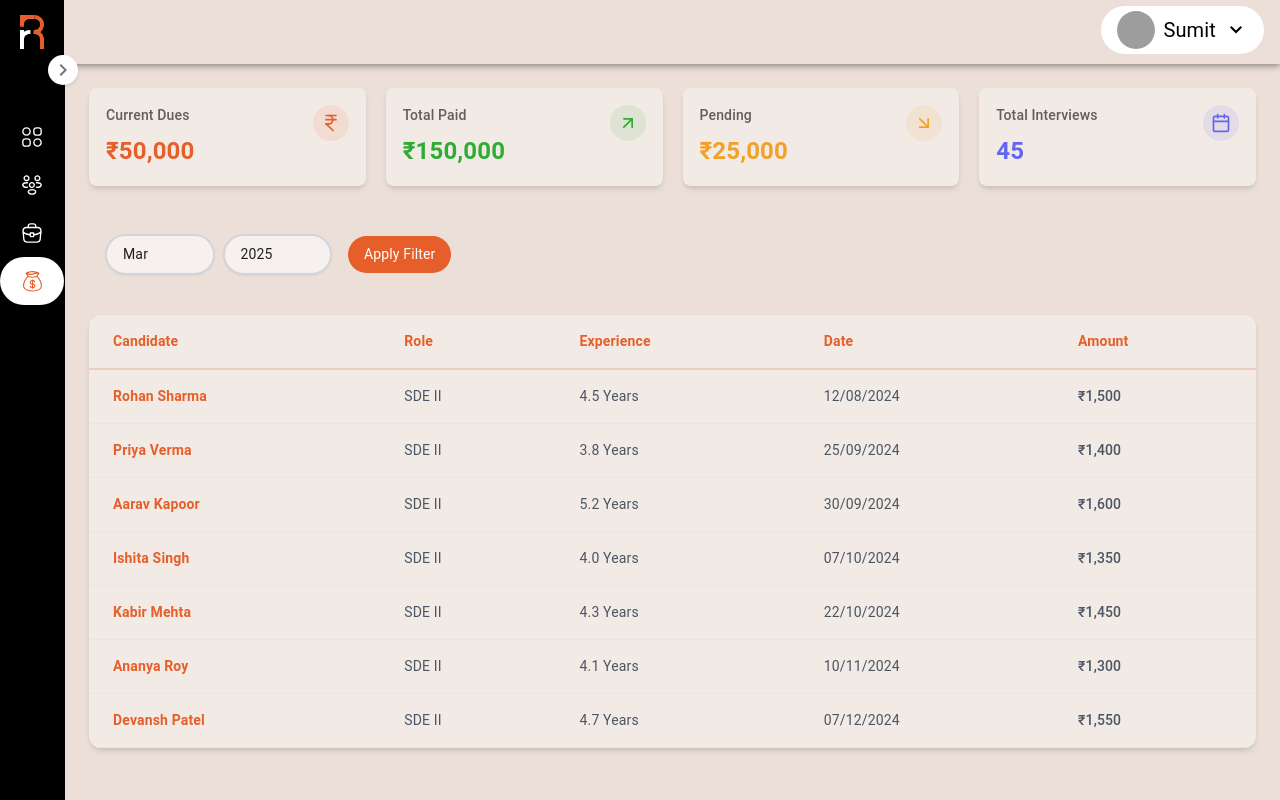
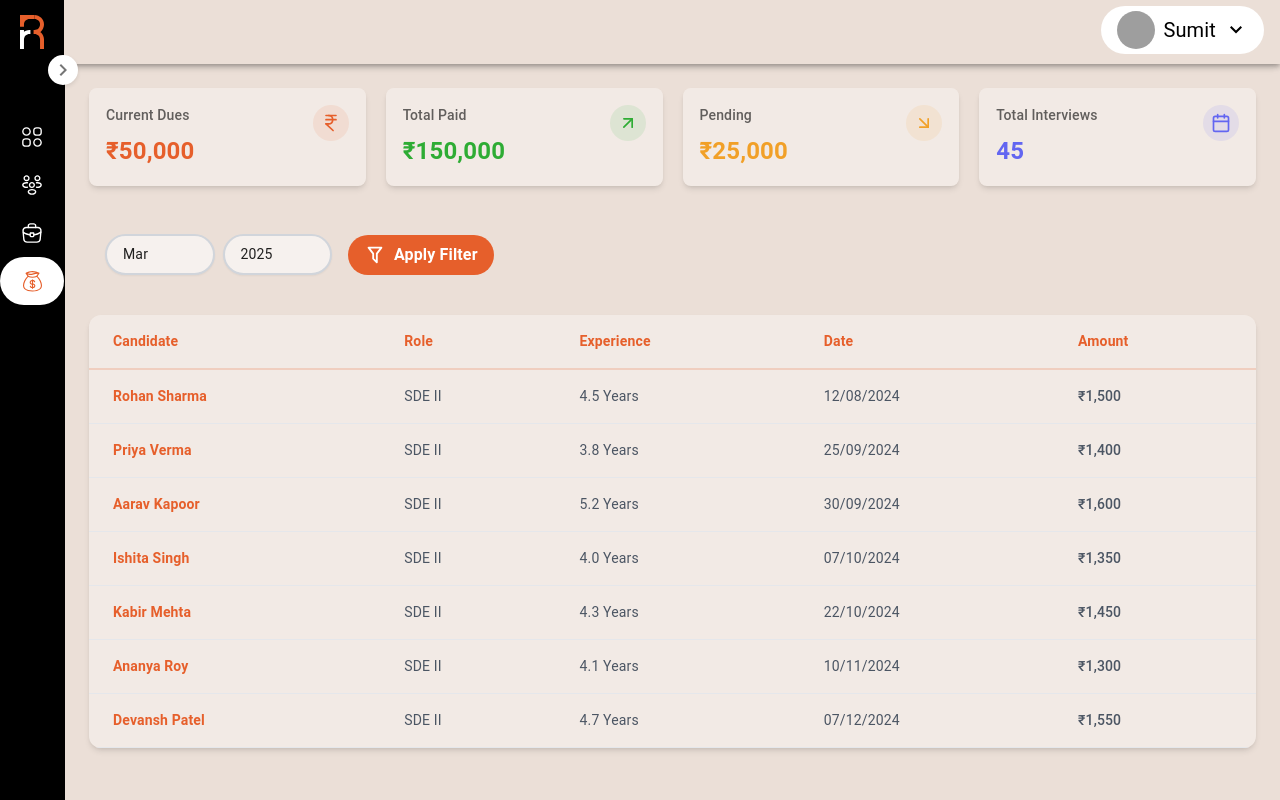
Before and after one commit to Roshan8319/Interview-Front, a React (Vite) app in the folder Frontend/: page /client/finance in a window 1280 px wide. Built offline with nearby package versions, Linux system fonts and the light colour scheme; grey boxes are pictures that could not be loaded.

Commit message:
Added icon to apply filter

```diff
--- a/Frontend/src/Components/Client/InterviewPlatform/VerticalNavigationLinks/Finance.jsx
+++ b/Frontend/src/Components/Client/InterviewPlatform/VerticalNavigationLinks/Finance.jsx
@@ -195,8 +195,13 @@ function Finance() {
         </div>
         <button
           onClick={filterDataByDate}
-          className="px-4 py-2 bg-[#E65F2B] text-white rounded-3xl hover:bg-[#d44d1b] transition-colors"
+          className="px-4 py-2 bg-[#E65F2B] flex justify-center items-center text-white font-semibold text-[16px] rounded-3xl hover:bg-[#d44d1b] transition-colors"
         >
+          <div className='flex items-center justify-center mr-2'>
+            <svg width="22" height="22" viewBox="0 0 18 18" fill="none" xmlns="http://www.w3.org/2000/svg">
+              <path d="M3.75 3H14.25L10.5 7.875V15L7.5 12V7.875L3.75 3Z" stroke="white" stroke-width="1.5" stroke-linecap="round" stroke-linejoin="round" />
+            </svg>
+          </div>
           Apply Filter
         </button>
       </div>
--- a/Frontend/src/Components/Client/InterviewPlatform/VerticalNavigationLinks/Jobs.jsx
+++ b/Frontend/src/Components/Client/InterviewPlatform/VerticalNavigationLinks/Jobs.jsx
@@ -94,7 +94,7 @@ const Jobs = () => {
 
 
 
-          {/* Add Client Button */}
+          {/* Add Job Button */}
           <button
             type="button"
             onClick={() => navigate(`${location.pathname}/addjob`)}
@@ -106,7 +106,7 @@ const Jobs = () => {
             </span>
 
 
-            <span class="absolute right-0 h-full w-[39px] bg-[#cd4b18] flex items-center justify-center transition-all duration-300 group-hover:w-full group-hover:translate-x-0 active:bg-green-700">
+            <span class="absolute right-0 h-full w-[39px] bg-[#E65F2B] flex items-center justify-center transition-all duration-300 group-hover:w-full group-hover:translate-x-0 active:bg-green-700">
               <svg
                 xmlns="http://www.w3.org/2000/svg"
                 width="24"
```
